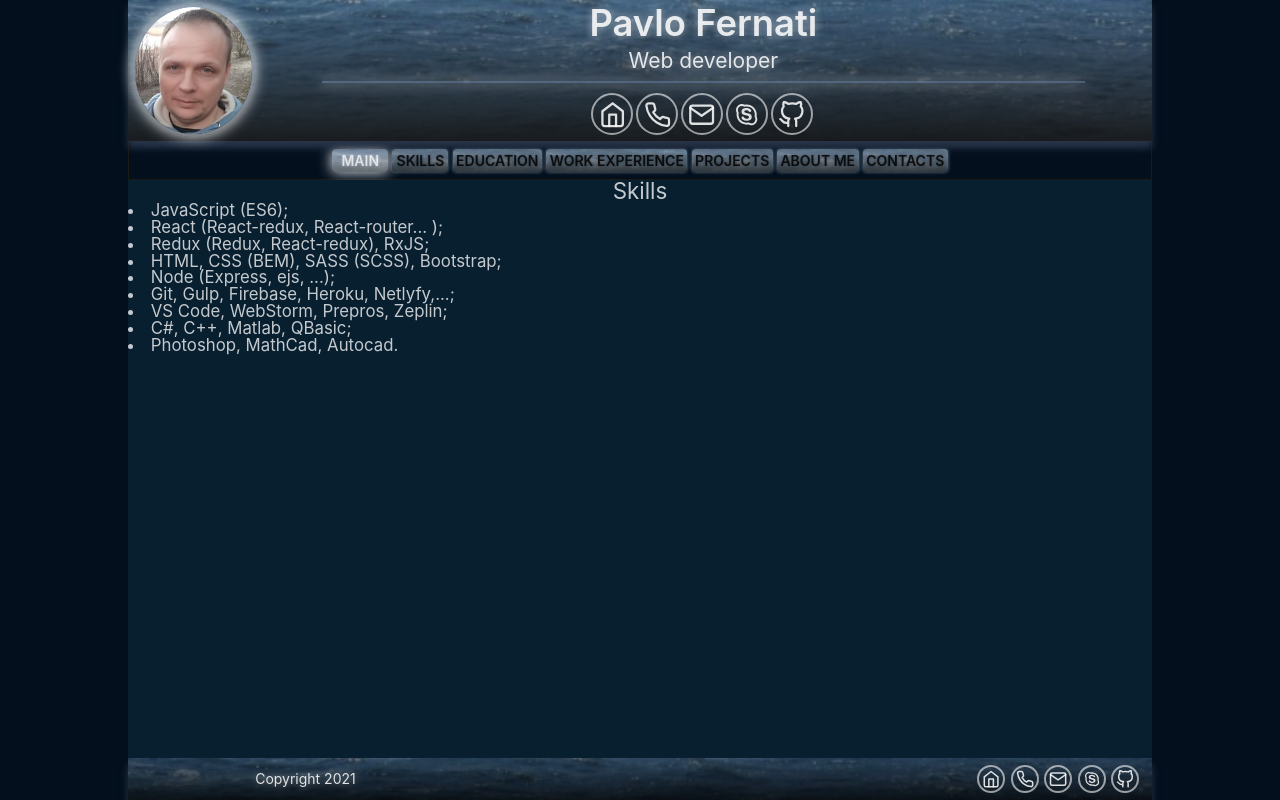
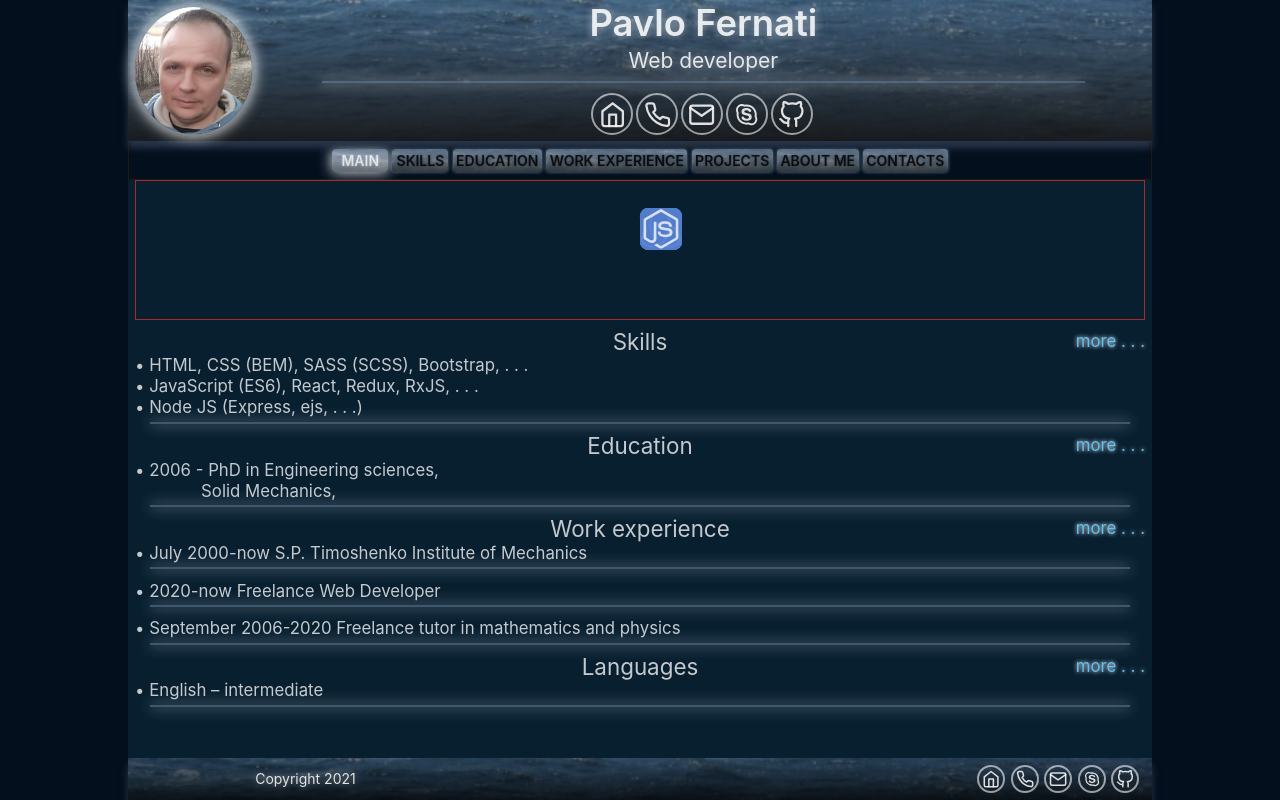
Before and after one commit to Pasha147/CV2, a React (Create React App) app: page / in a window 1280 px wide. Built offline with nearby package versions, Linux system fonts and the light colour scheme.

Commit message:
16_11_2021 Main article

```diff
--- /dev/null
+++ b/src/Main/articles/Mainanim.js
@@ -0,0 +1,14 @@
+import "./mainanim.scss";
+import { mainAnim } from "../../appdata";
+
+function Mainanim() {
+  return (
+    <div className="mainAnim">
+      {mainAnim.map((icon) => {
+        return <div className="card">{icon}</div>;
+      })}
+    </div>
+  );
+}
+
+export default Mainanim;
--- a/src/Main/articles/Mainart.js
+++ b/src/Main/articles/Mainart.js
@@ -1,56 +1,42 @@
+import React, { useState } from "react";
+
 import "./mainart.scss";
-
-// import { FiHome, FiPhone, FiMail, FiGithub, FiLinkedin } from "react-icons/fi";
+import { mainArts } from "../../appdata";
+import Mainanim from "./Mainanim";
 
 function Mainart() {
+  const [moreArr, setMoreArr] = useState(
+    new Array(mainArts.length).fill(false)
+  );
+
+  const moreClick = (indexArt) => {
+    let newArr = [...moreArr];
+    newArr[indexArt] = !newArr[indexArt];
+    setMoreArr(newArr);
+  };
   return (
     <article className="mainArt">
-      <h2>Skills</h2>
-      <ul>
-        <li>JavaScript (ES6);</li>
-        <li>React (React-redux, React-router... );</li>
-        <li>Redux (Redux, React-redux), RxJS;</li>
-        <li>HTML, CSS (BEM), SASS (SCSS), Bootstrap;</li>
-        <li>Node (Express, ejs, ...);</li>
-        <li>Git, Gulp, Firebase, Heroku, Netlyfy,...;</li>
-        <li>VS Code, WebStorm, Prepros, Zeplin;</li>
-        <li>C#, C++, Matlab, QBasic;</li>
-        <li>Photoshop, MathCad, Autocad.</li>
-      </ul>
+      <Mainanim />
+      {mainArts.map((art, indexArt) => {
+        return (
+          <div className="article" key={`art${indexArt}`}>
+            <h2>{art.header}</h2>
+            {art.text
+              .slice(0, !moreArr[indexArt] ? art.numberRows : art.text.length)
+              .map((item, index) => {
+                return <p key={index}>{item}</p>;
+              })}
+            {art.text.length > 1 && (
+              <button className="moreBtn" onClick={() => moreClick(indexArt)}>
+                {!moreArr[indexArt] ? "more . . ." : "less . . ."}
+              </button>
+            )}
+            <div className="underline"></div>
+          </div>
+        );
+      })}
     </article>
   );
 }
 
 export default Mainart;
-
-/*
-
-• IoLogoJavascript	JavaScript (ES6);
-• FaReact React (  React-redux, React-router... );
-• SiRedux Redux (Redux, React-redux), RxJS;
-•	GrHtml5 HTML, DiCss3 CSS (BEM), DiSass SASS (SCSS), BsBootstrap Bootstrap;
-• FaNodeJs Node (SiExpress Express, ejs, ...)
-•	FiGithub Git, FaGulp Gulp, IoLogoFirebase Firebase, GrHeroku Heroku, SiNetlify Netlyfy,...;
-• SiVisualstudiocode	VS Code, WebStorm SiWebstorm, Prepros, GiZeppelin Zeplin;
-•	C#, C++, Matlab, QBasic;
-•	DiPhotoshop Photoshop, MathCad, Autocad.
-
-LANGUAGES:
-•	Ukrainian – native,
-•	Russian – fluent,
-•	English – intermediate
-
-
-SKILLS
-•	JavaScript (ES6);
-• React (React-redux, React-router... );
-• Redux (Redux, React-redux), RxJS;
-•	HTML, CSS (BEM), SASS (SCSS), Bootstrap;
-• Node (Express, ejs, ...)
-•	Git, Gulp, Firebase, Heroku, Netlyfy,...;
-•	VS Code, WebStorm, Prepros, Zeplin;
-•	C#, C++, Matlab, QBasic;
-•	Photoshop, MathCad, Autocad.
-
-
-*/
--- /dev/null
+++ b/src/Main/articles/mainanim.scss
@@ -0,0 +1,23 @@
+.mainAnim {
+  height: 10rem;
+  border: brown 1px solid;
+  position: relative;
+  .card {
+    $d: 3rem;
+    width: $d;
+    height: $d;
+    background: rgba(82, 125, 204, 0.918);
+    border-radius: 0.6rem;
+    display: flex;
+    justify-content: center;
+    align-items: center;
+    position: absolute;
+    left: 50%;
+    bottom: 50%;
+
+    .card__icon {
+      width: 95%;
+      height: 95%;
+    }
+  }
+}
--- a/src/Main/articles/mainart.scss
+++ b/src/Main/articles/mainart.scss
@@ -1,14 +1,57 @@
 .mainArt {
+  height: auto;
   font-size: 1.2rem;
+  line-height: 1.5rem;
+  padding: 0 0.5rem;
+  .article {
+    position: relative;
+  }
+  .moreBtn {
+    color: rgba(93, 199, 248, 0.959);
+    text-shadow: 0 0 4px white;
+    font-size: 1.2rem;
+    position: absolute;
+    top: 0;
+    right: 0;
+    background: inherit;
+  }
   h2 {
     font-size: 1.6rem;
     text-align: center;
+    margin-bottom: 0.25rem;
+    margin-top: 0.8rem;
   }
-  ul {
-    li {
-      display: list-item;
-      list-style-type: disc;
-      list-style-position: inside;
+  .underline {
+    margin: 0.25rem auto;
+    transition: 0.3s all ease-in;
+    align-self: center;
+    box-shadow: 0 0 1rem #ffffffe3;
+    // margin-top: 0.5rem;
+    height: 2px;
+    width: 97%;
+    background-color: #8fafd465;
+    ::after {
+      content: "";
     }
   }
+
+  // ul {
+  //   li {
+  //     display: list-item;
+  //     list-style-type: disc;
+  //     list-style-position: inside;
+  //   }
+  // }
 }
+
+.light .mainArt {
+  color: black;
+  .moreBtn {
+    color: rgba(9, 17, 20, 0.959);
+    text-shadow: 0 0 4px rgba(27, 27, 27, 0.863);
+  }
+  .underline {
+    box-shadow: 0 0 1rem rgba(7, 7, 7, 0.753);
+    background-color: rgba(7, 7, 7, 0.575);
+  }
+}
--- a/src/appdata.js
+++ b/src/appdata.js
@@ -78,6 +78,85 @@ export const nav = [
     route: "/contactsArt",
   },
 ];
+//==================================
+
+//MAIN Article
+
+export const mainArts = [
+  {
+    header: "Skills",
+    numberRows: 3,
+    text: [
+      "•	HTML, CSS (BEM), SASS (SCSS), Bootstrap, . . . ",
+      "• JavaScript (ES6), React, Redux, RxJS, . . . ",
+      "• Node JS (Express, ejs, . . .)",
+      "•	Git, Gulp, Firebase, Heroku, Netlyfy,. . . ",
+      "• VS Code, WebStorm, Prepros, Zeplin, . . . ",
+      "•	C#, C++, Matlab, QBasic",
+      "•	Photoshop, MathCad, Autocad, . . .",
+    ],
+  },
+  {
+    header: "Education",
+    numberRows: 2,
+    text: [
+      "•	2006 - PhD in Engineering sciences, ",
+      "\u00A0 \u00A0 \u00A0 \u00A0 \u00A0 \u00A0 \u00A0 Solid Mechanics,",
+      "Timoshenko Institute of Mechanics, National Academy of Sciences of Ukraine, Kyiv, Ukraine",
+      "•	2002 - Master’s engineering degree",
+      "\u00A0 \u00A0 \u00A0 \u00A0 \u00A0 \u00A0 \u00A0 in Equipment of the Pharmaceutical and Microbiological Industry.",
+      "National University of Food Technologies, Kyiv, Faculty of Mechanics",
+    ],
+  },
+  {
+    header: "Work experience",
+    numberRows: 1,
+    text: [
+      "• July 2000-now S.P. Timoshenko Institute of Mechanics",
+      "\u00A0 \u00A0 \u00A0 \u00A0 \u00A0 \u00A0 \u00A0 2008- now Senior Researcher",
+      "\u00A0 \u00A0 \u00A0 \u00A0 \u00A0 \u00A0 \u00A0 2006-2008 Research Scientist",
+      "\u00A0 \u00A0 \u00A0 \u00A0 \u00A0 \u00A0 \u00A0 2004-2006 Junior Research Scientist",
+      "\u00A0 \u00A0 \u00A0 \u00A0 \u00A0 \u00A0 \u00A0 2000-2004 Engineer",
+      "Job description:",
+      "•	Development and software implementation of numerical analytical procedures in various programming languages and mathematical packages.",
+      "•	Collection, analysis, statistical processing and interpretation of experimental data.",
+      "•	Development, modernization and numerical testing of mathematical models.",
+      "•	Publishing scientific articles.",
+      "•	Lead projects with young scientists.",
+    ],
+  },
+  {
+    header: "",
+    numberRows: 1,
+    text: ["• 2020-now Freelance Web Developer"],
+  },
+  {
+    header: "",
+    numberRows: 1,
+    text: ["• September 2006-2020 Freelance tutor in mathematics and physics"],
+  },
+  {
+    header: "Languages",
+    numberRows: 1,
+    text: [
+      "•	English – intermediate",
+      "•	Ukrainian – native,",
+      "•	Russian – fluent",
+    ],
+  },
+];
+
+//MAIN Animation==================
+export const mainAnim = [
+  <FaHtml5 className="card__icon" />,
+  <DiCss3 className="card__icon" />,
+  <IoLogoJavascript className="card__icon" />,
+  <FaReact className="card__icon" />,
+  <SiRedux className="card__icon" />,
+  <FaNodeJs className="card__icon" />,
+];
+
+//==================================
 
 //SKILLS============================
 
```
